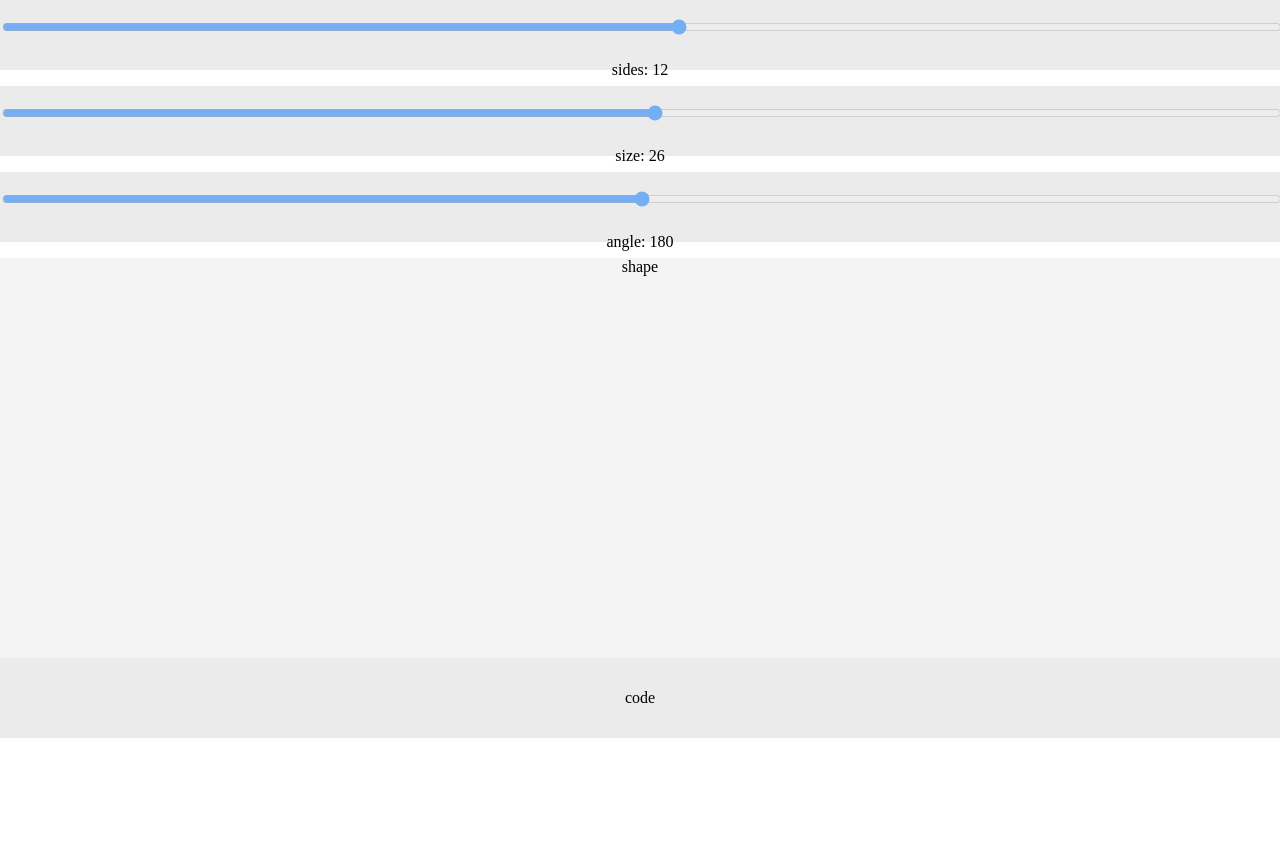
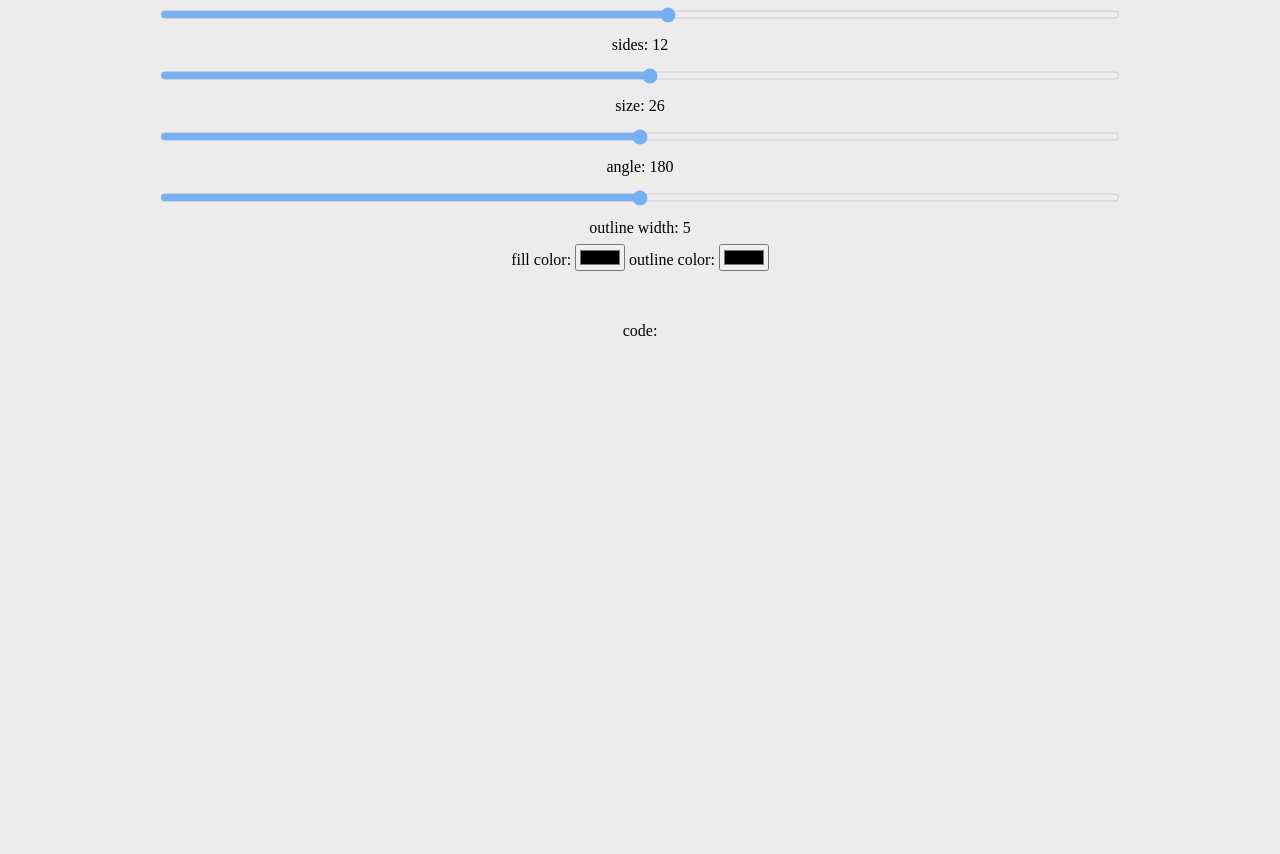
Before and after one commit to VOL-T/Shape-Creator, a plain HTML site: page index.html in a window 1280 px wide. Before the commit the page ends 800 px from the top, so only its background shows below. Drawn offline with Linux system fonts and the light colour scheme.

Commit message:
Add files via upload

```diff
--- a/index.html
+++ b/index.html
@@ -54,32 +54,67 @@
                 }
             </script>
         </div>
+        <div class="color">
+            <input type="range" min="0" max="10" id="strokeW" class="slider">
+            <p>outline width: <span id="numberStr"></span></p>
+            fill color: <input type="color" id="fill"> outline color: <input type="color" id="stroke">
+            <script>
+                var strokeWidth = document.getElementById("strokeW");
+                var outputStr = document.getElementById("numberStr");
+                outputStr.innerHTML = strokeWidth.value;
+
+                strokeWidth.oninput = function()
+                {
+                    outputStr.innerHTML = this.value;
+                }
+
+                var fill = document.getElementById("fill");
+                var stroke = document.getElementById("stroke");
+            </script>
+        </div>
+        <div id="empty">
+
+        </div>
+    </div>
+
+    <div id="code">
+        <!--Textbox with code goes here-->
+        code:
     </div>
 
     <div id="shape">
-        shape
         <!--Shape is generated here-->
 
         <div id="draw">
             <script>
                 document.getElementById("sides").addEventListener("change", draw);
                 document.getElementById("size").addEventListener("change", draw);
+                document.getElementById("fill").addEventListener("change", draw);
+                document.getElementById("stroke").addEventListener("change", draw);
+                document.getElementById("strokeW").addEventListener("change", draw);
 
                 function draw()
                 {
                     var div = document.getElementById("draw");
+
+                    if(div.firstChild)
+                    {
+                        div.innerHTML = "";
+                    }
+
                     var svg = document.createElementNS('http://www.w3.org/2000/svg', 'svg');
-                    svg.setAttribute('width', size.value * 20);
-                    svg.setAttribute('height', size.value * 20);
+                    svg.setAttribute('width', size.value * 10);
+                    svg.setAttribute('height', size.value * 10);
                     svg.style.position = "absolute";
 
-                    var centerX = size.value * 10;
-                    var centerY = size.value * 10;
-                    var radius = size.value * 8;
+                    //determining the size of the shape
+                    var centerX = size.value * 5;
+                    var centerY = size.value * 5;
+                    var radius = size.value * 4;
                     var angle = (2 * Math.PI) / sides.value;
                     var points = [];
 
-                    //loop with inner.HTML generating coordinates of points
+                    //loop generating coordinates of points
                     for (var i = 0; i < sides.value; i++)
                     {
                         var x = centerX + radius * Math.cos(i * angle);
@@ -90,19 +125,18 @@
 
                     var polygon = document.createElementNS('http://www.w3.org/2000/svg', 'polygon');
                     polygon.setAttribute('points', points.join(' '));
-                    polygon.setAttribute('fill', 'lime');
-                    polygon.setAttribute('stroke', 'black');
+                    polygon.setAttribute('fill', fill.value);
+                    polygon.setAttribute('stroke', stroke.value);
+                    polygon.setAttribute('stroke-width', strokeWidth.value);
                     svg.appendChild(polygon);
 
                     div.appendChild(svg);
+
+                    //var code = document.getElementById("code");
+                    //code.innerHTML = '<div id="code"> code: <polygon points="' + points + '" style="fill:' + fill.value + ';stroke:' + stroke.value + ';stroke-width:' + strokeWidth.value + '"/> </div>'
                 }
             </script>
         </div>
     </div>
-
-    <div id="code">
-        <!--Textbox with code goes here-->
-        code
-    </div>
 </body>
 </html>
--- a/style1.css
+++ b/style1.css
@@ -3,6 +3,7 @@ body
     text-align: center;
     margin: 0;
     padding: 0;
+    background: rgb(236, 236, 236);
 }
 
 body::-webkit-scrollbar
@@ -12,14 +13,16 @@ body::-webkit-scrollbar
 
 div
 {
-    z-index: 2;
+    padding: 0px;
+    width:100%;
+    margin:0 auto;
 }
+
 
 #shape
 {
     width: 100%;
-    height: 50vh;
-    background-color: #f3f3f3;
+    height: 60vh;
 }
 
 #customize
@@ -29,16 +32,10 @@ div
     line-height: 0;
 }
 
-.sliderdiv
-{
-    background: #ebebeb;
-
-}
-
 .slider
 {
-    width: 100%;
-    height: 50px;
+    width: 75%;
+    height: 25px;
     outline: none;
     opacity: 0.5;
     -webkit-transition: .9s;
@@ -62,6 +59,11 @@ div
 
 }
 
+#empty
+{
+    height: 20px;
+}
+
 #shape
 {
     display: inline-block;
@@ -76,11 +78,11 @@ div
     height: 100%;
     align-items: center;
     justify-content: center;
-    z-index: 1;
+    padding: 0px;
+    position: relative;
 }
 
 #code
 {
-    background-color: #ebebeb;
     line-height: 5;
 }
```
Lines whose indentation alone changed are shown as unchanged.
